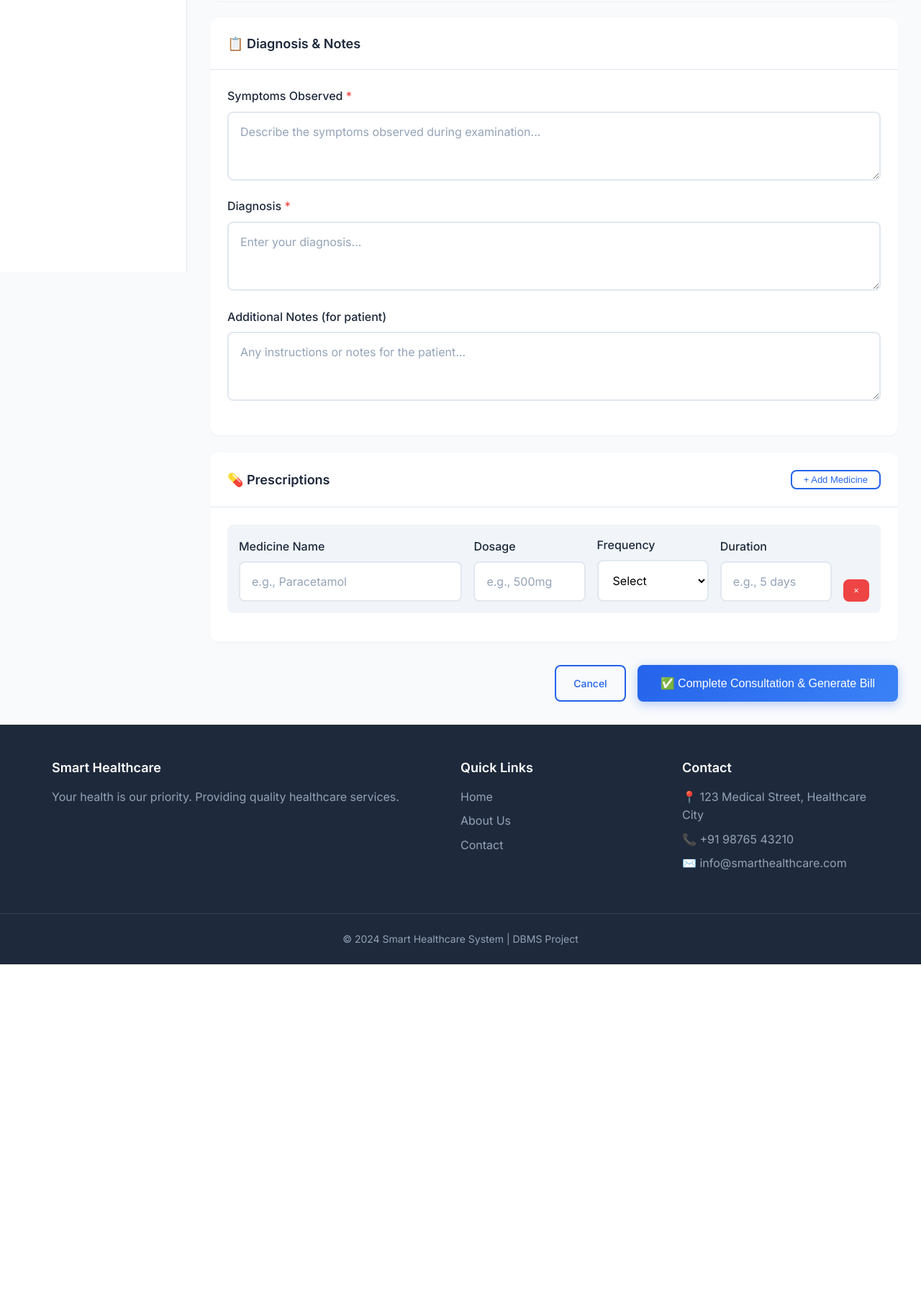
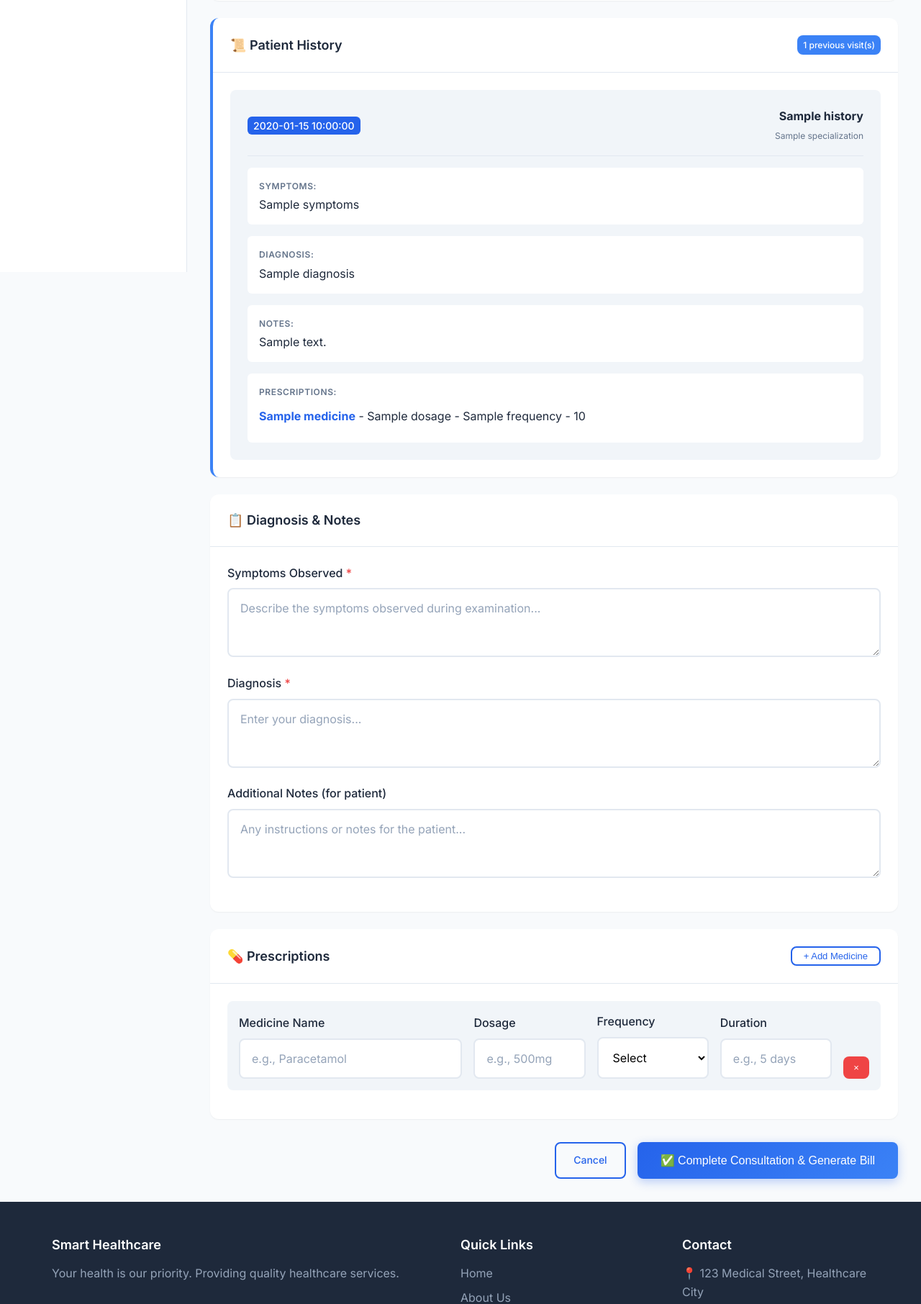
Before and after one commit to Meet6338-X/smart-healthcare-system, a Flask app: template templates/doctor/consultation.html in a window 1280 px wide. Shown: the part 432-2244 px from the top of the page at 72% size. Before the commit the page ends 1772 px from the top, so only its background shows below. Run offline with Flask 3, Linux system fonts and the light colour scheme; the template is opened without the code that fills it: most values are stand-ins (such as "Sample title", 1, 10 or a date in 2020).

Commit message:
Update: Modified app.py, style.css, and consultation.html

```diff
--- a/app.py
+++ b/app.py
@@ -59,16 +59,124 @@ PATIENTS = {
 }
 
 # Appointments
-APPOINTMENTS = {}
-appointment_counter = 1
+APPOINTMENTS = {
+    1: {
+        'patient_id': 1,
+        'doctor_id': 1,
+        'date': '2026-03-01',
+        'time': '10:00',
+        'status': 'COMPLETED',
+        'reason': 'Cold and fever',
+        'created_at': '2026-03-01T09:00:00'
+    },
+    2: {
+        'patient_id': 1,
+        'doctor_id': 2,
+        'date': '2026-02-15',
+        'time': '14:00',
+        'status': 'COMPLETED',
+        'reason': 'Ankle pain after cricket match',
+        'created_at': '2026-02-15T13:00:00'
+    },
+    3: {
+        'patient_id': 1,
+        'doctor_id': 1,
+        'date': '2026-01-20',
+        'time': '11:00',
+        'status': 'COMPLETED',
+        'reason': 'Regular BP checkup',
+        'created_at': '2026-01-20T10:00:00'
+    },
+    4: {
+        'patient_id': 1,
+        'doctor_id': 1,
+        'date': '2026-03-09',
+        'time': '09:00',
+        'status': 'SCHEDULED',
+        'reason': 'Follow-up consultation',
+        'created_at': '2026-03-08T15:00:00'
+    }
+}
+appointment_counter = 5
 
 # Medical Records
-MEDICAL_RECORDS = {}
-record_counter = 1
+MEDICAL_RECORDS = {
+    1: {
+        'appointment_id': 1,
+        'patient_id': 1,
+        'doctor_id': 1,
+        'date': '2026-03-01',
+        'diagnosis': 'Common Cold - Viral infection',
+        'symptoms': 'Runny nose, sore throat, mild fever',
+        'notes': 'Rest and stay hydrated. Take paracetamol for fever.'
+    },
+    2: {
+        'appointment_id': 2,
+        'patient_id': 1,
+        'doctor_id': 2,
+        'date': '2026-02-15',
+        'diagnosis': 'Mild Sprain - Left Ankle',
+        'symptoms': 'Pain and swelling in left ankle after playing cricket',
+        'notes': 'Apply ice pack, use ankle support. Avoid heavy activities.'
+    },
+    3: {
+        'appointment_id': 3,
+        'patient_id': 1,
+        'doctor_id': 1,
+        'date': '2026-01-20',
+        'diagnosis': 'Hypertension - Stage 1',
+        'symptoms': 'High blood pressure readings, occasional headaches',
+        'notes': 'Monitor BP daily. Reduce salt intake. Follow up in 1 month.'
+    }
+}
+record_counter = 4
 
 # Prescriptions
-PRESCRIPTIONS = {}
-prescription_counter = 1
+PRESCRIPTIONS = {
+    1: {
+        'record_id': 1,
+        'medicine': 'Paracetamol 500mg',
+        'dosage': '500mg',
+        'frequency': 'Three times daily',
+        'duration': '3 days'
+    },
+    2: {
+        'record_id': 1,
+        'medicine': 'Cetirizine 10mg',
+        'dosage': '10mg',
+        'frequency': 'Once daily',
+        'duration': '5 days'
+    },
+    3: {
+        'record_id': 2,
+        'medicine': 'Ibuprofen 400mg',
+        'dosage': '400mg',
+        'frequency': 'Twice daily',
+        'duration': '7 days'
+    },
+    4: {
+        'record_id': 2,
+        'medicine': 'Volini Spray',
+        'dosage': 'Topical',
+        'frequency': 'As needed',
+        'duration': '10 days'
+    },
+    5: {
+        'record_id': 3,
+        'medicine': 'Amlodipine 5mg',
+        'dosage': '5mg',
+        'frequency': 'Once daily',
+        'duration': '30 days'
+    },
+    6: {
+        'record_id': 3,
+        'medicine': 'Aspirin 75mg',
+        'dosage': '75mg',
+        'frequency': 'Once daily',
+        'duration': '30 days'
+    }
+}
+prescription_counter = 7
 
 # Bills
 BILLS = {}
@@ -521,14 +629,37 @@ def doctor_consultation(apt_id):
     if request.method == 'GET':
         # Mark as in progress
         apt['status'] = 'IN_PROGRESS'
+
+        # Fetch patient's previous medical history
+        patient_history = []
+        for rec_id, rec in MEDICAL_RECORDS.items():
+            if rec['patient_id'] == apt['patient_id'] and rec['appointment_id'] != apt_id:
+                doctor = DOCTORS.get(rec['doctor_id'], {})
+                # Get prescriptions for this record
+                presc = [p for p in PRESCRIPTIONS.values() if p['record_id'] == rec_id]
+                patient_history.append({
+                    'id': rec_id,
+                    'date': rec['date'],
+                    'doctor_name': doctor.get('name', 'Unknown'),
+                    'specialization': doctor.get('specialization', ''),
+                    'diagnosis': rec.get('diagnosis', ''),
+                    'symptoms': rec.get('symptoms', ''),
+                    'notes': rec.get('notes', ''),
+                    'prescriptions': presc
+                })
+
+        # Sort by date (most recent first)
+        patient_history.sort(key=lambda x: x['date'], reverse=True)
+
         return render_template('doctor/consultation.html',
             appointment=apt,
             apt_id=apt_id,
-            patient=patient
+            patient=patient,
+            patient_history=patient_history
         )
 
     # Process consultation form
-    global MEDICAL_RECORDS, PRESCRIPTIONS, BILLS, record_counter, prescription_counter, bill_counter
+    global record_counter, prescription_counter, bill_counter
 
     diagnosis = request.form.get('diagnosis', '')
     symptoms = request.form.get('symptoms', '')
--- a/static/css/style.css
+++ b/static/css/style.css
@@ -1393,6 +1393,118 @@ h4 { font-size: 1.125rem; }
     border-top: 1px solid var(--border);
 }
 
+/* Patient History Card */
+.patient-history-card {
+    margin-bottom: var(--spacing-lg);
+    border-left: 4px solid var(--info);
+}
+
+.patient-history-card .card-header {
+    display: flex;
+    justify-content: space-between;
+    align-items: center;
+}
+
+.history-count {
+    background: var(--info);
+    color: white;
+    padding: var(--spacing-xs) var(--spacing-sm);
+    border-radius: var(--radius);
+    font-size: 0.75rem;
+    font-weight: 500;
+}
+
+.history-item {
+    padding: var(--spacing-lg);
+    background: var(--surface-hover);
+    border-radius: var(--radius);
+    margin-bottom: var(--spacing-md);
+}
+
+.history-item:last-child {
+    margin-bottom: 0;
+}
+
+.history-header {
+    display: flex;
+    justify-content: space-between;
+    align-items: center;
+    margin-bottom: var(--spacing-md);
+    padding-bottom: var(--spacing-md);
+    border-bottom: 1px solid var(--border);
+}
+
+.date-badge {
+    background: var(--primary);
+    color: white;
+    padding: var(--spacing-xs) var(--spacing-sm);
+    border-radius: var(--radius-sm);
+    font-size: 0.875rem;
+    font-weight: 500;
+}
+
+.history-doctor {
+    text-align: right;
+}
+
+.history-doctor strong {
+    display: block;
+    color: var(--text);
+}
+
+.history-doctor .specialization {
+    font-size: 0.75rem;
+    color: var(--text-light);
+}
+
+.history-details {
+    display: grid;
+    gap: var(--spacing-md);
+}
+
+.history-section {
+    background: var(--surface);
+    padding: var(--spacing-md);
+    border-radius: var(--radius-sm);
+}
+
+.history-section label {
+    display: block;
+    font-weight: 600;
+    color: var(--text);
+    margin-bottom: var(--spacing-xs);
+    font-size: 0.75rem;
+    text-transform: uppercase;
+    letter-spacing: 0.05em;
+    color: var(--text-light);
+}
+
+.history-section p {
+    margin: 0;
+    color: var(--text);
+    line-height: 1.5;
+}
+
+.prescriptions-list ul {
+    list-style: none;
+    padding: 0;
+    margin: 0;
+}
+
+.prescriptions-list li {
+    padding: var(--spacing-sm) 0;
+    border-bottom: 1px solid var(--border);
+    color: var(--text);
+}
+
+.prescriptions-list li:last-child {
+    border-bottom: none;
+}
+
+.prescriptions-list li strong {
+    color: var(--primary);
+}
+
 .prescription-row {
     display: grid;
     grid-template-columns: 2fr 1fr 1fr 1fr auto;
--- a/templates/doctor/consultation.html
+++ b/templates/doctor/consultation.html
@@ -47,6 +47,66 @@
                 </div>
             </div>
         </div>
+
+        <!-- Patient History Card -->
+        {% if patient_history %}
+        <div class="card patient-history-card">
+            <div class="card-header">
+                <h3>📜 Patient History</h3>
+                <span class="history-count">{{ patient_history|length }} previous visit(s)</span>
+            </div>
+            <div class="card-body">
+                {% for history in patient_history %}
+                <div class="history-item">
+                    <div class="history-header">
+                        <div class="history-date">
+                            <span class="date-badge">{{ history.date }}</span>
+                        </div>
+                        <div class="history-doctor">
+                            <strong>{{ history.doctor_name }}</strong>
+                            <span class="specialization">{{ history.specialization }}</span>
+                        </div>
+                    </div>
+                    <div class="history-details">
+                        {% if history.symptoms %}
+                        <div class="history-section">
+                            <label>Symptoms:</label>
+                            <p>{{ history.symptoms }}</p>
+                        </div>
+                        {% endif %}
+                        {% if history.diagnosis %}
+                        <div class="history-section">
+                            <label>Diagnosis:</label>
+                            <p>{{ history.diagnosis }}</p>
+                        </div>
+                        {% endif %}
+                        {% if history.notes %}
+                        <div class="history-section">
+                            <label>Notes:</label>
+                            <p>{{ history.notes }}</p>
+                        </div>
+                        {% endif %}
+                        {% if history.prescriptions %}
+                        <div class="history-section prescriptions-list">
+                            <label>Prescriptions:</label>
+                            <ul>
+                            {% for presc in history.prescriptions %}
+                                <li>
+                                    <strong>{{ presc.medicine }}</strong>
+                                    {% if presc.dosage %}- {{ presc.dosage }}{% endif %}
+                                    {% if presc.frequency %}- {{ presc.frequency }}{% endif %}
+                                    {% if presc.duration %}- {{ presc.duration }}{% endif %}
+                                </li>
+                            {% endfor %}
+                            </ul>
+                        </div>
+                        {% endif %}
+                    </div>
+                </div>
+                {% endfor %}
+            </div>
+        </div>
+        {% endif %}
 
         <!-- Consultation Form -->
         <form method="POST" action="{{ url_for('doctor_consultation', apt_id=apt_id) }}" class="consultation-form">
```
